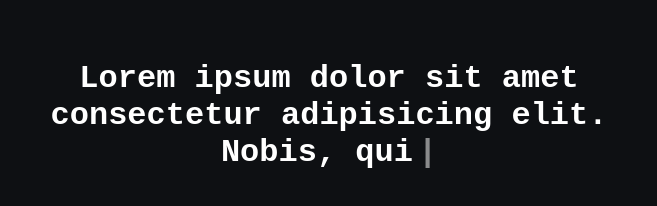
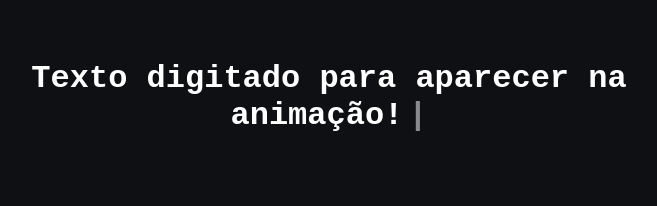
Before and after one commit to viniciusvacare/maquina-de-escrever, a plain HTML site: page index.html in a window 1280 px wide. Shown: the whole page, without its empty margins (311-968 px from the left). Drawn offline with Linux system fonts and the light colour scheme.

Commit message:
Update index.html
finish

```diff
--- a/index.html
+++ b/index.html
@@ -42,7 +42,7 @@
 </head>
 
 <body>
-  <h1>Lorem ipsum dolor sit amet consectetur adipisicing elit. Nobis, quia?</h1>
+  <h1>Texto digitado para aparecer na animação!</h1>
 
   <script>
     function typeWrite(elemento) {
```
